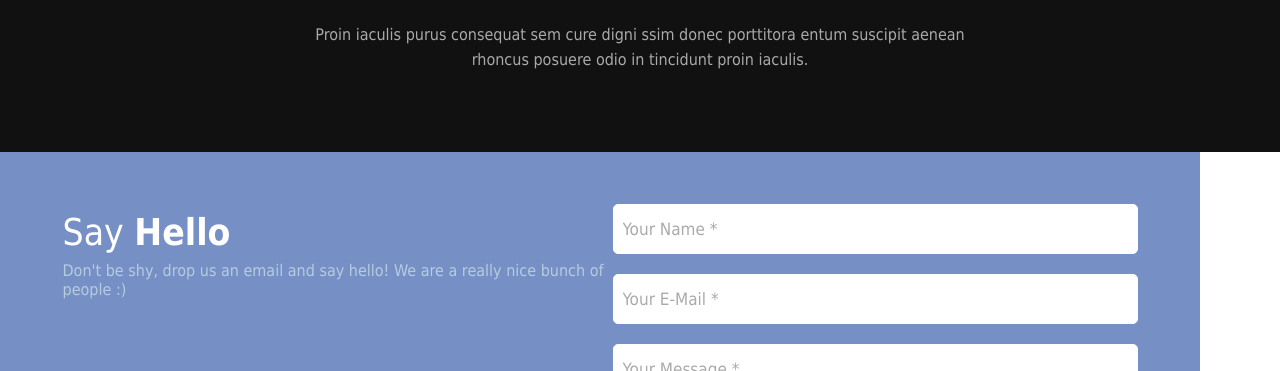
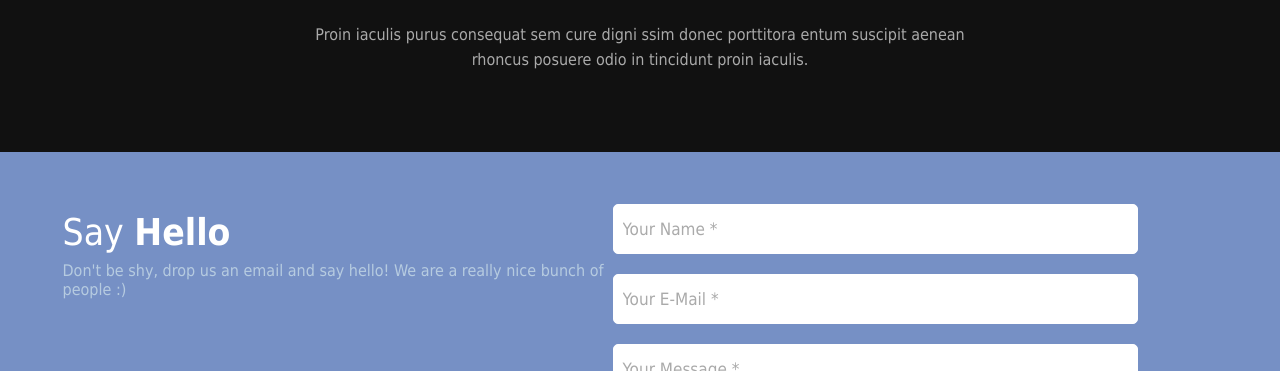
Before and after one commit to THEDeveloped/Escape, a plain HTML site: page index.html in a window 1280 px wide. Shown: the part 3471-3842 px from the top of the page. Drawn offline with nearby package versions, Linux system fonts and the light colour scheme; a script that the page names is missing.

Commit message:
Update main.css

```diff
--- a/main.css
+++ b/main.css
@@ -580,7 +580,13 @@ top:70px;
 
 
 }
+footer{
+	width:100%;
+	background-color:#7690c5;
 
+
+
+}
 #contact_contain{
 	width: 1200px;
 	height:auto;
@@ -593,7 +599,7 @@ top:70px;
 }
 
 #footer{
-	width:100%;
+	min-width:1200px;
 	display:grid;
 	grid-template-columns:1fr 550px 525px 1fr;
 	grid-template-areas:". maile mail ."
```
